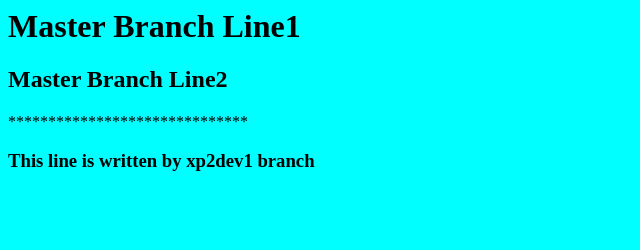
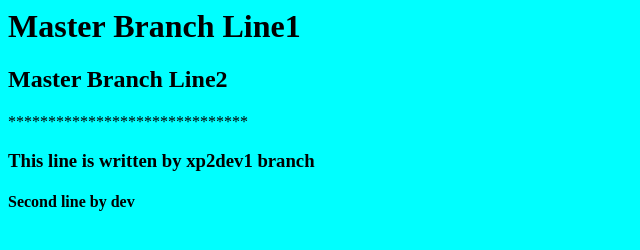
Before and after one commit to hemantsingh87/XP2Project, a plain HTML site: page index.html in a window 1280 px wide. Shown: the whole page, without its empty margins (0-640 px from the left). Drawn offline with Linux system fonts and the light colour scheme.

Commit message:
second commit done by xp2dev

```diff
--- a/index.html
+++ b/index.html
@@ -4,3 +4,4 @@
 <h2> Master Branch Line2 </h2>
 ******************************
 <h3> This line is written by xp2dev1 branch </h3>
+<h4> Second line by dev </h4>
```
